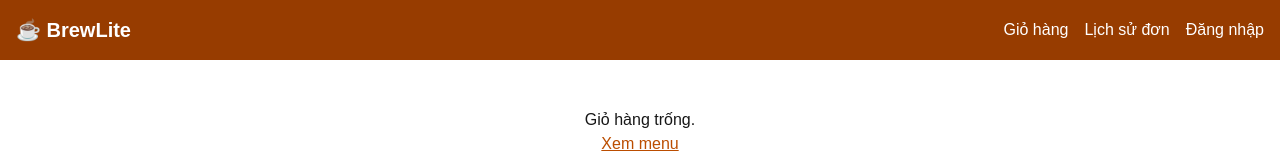
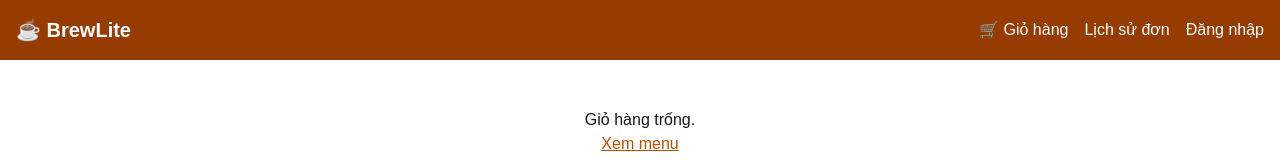
Before and after one commit to chigiabao/brewlite, a Next.js app in the folder frontend/: page /cart in a window 1280 px wide. Shown: the top 160 px of the page. Built offline with nearby package versions, Linux system fonts and the light colour scheme.

Commit message:
feat(cart): [S2][C-02] implement CartLink header badge and cart page quantity bounds

```diff
--- a/frontend/app/cart/page.tsx
+++ b/frontend/app/cart/page.tsx
@@ -43,19 +43,29 @@ export default function CartPage() {
               </div>
               <div className="flex items-center gap-2">
                 <button
+                  type="button"
                   onClick={() => setQty(k, item.qty - 1)}
-                  className="w-8 h-8 border rounded"
+                  disabled={item.qty <= 1}
+                  className="w-8 h-8 border rounded disabled:opacity-40 disabled:cursor-not-allowed hover:bg-gray-100 font-medium"
+                  aria-label="Giảm số lượng"
                 >
                   −
                 </button>
-                <span>{item.qty}</span>
+                <span className="w-6 text-center font-medium">{item.qty}</span>
                 <button
+                  type="button"
                   onClick={() => setQty(k, item.qty + 1)}
-                  className="w-8 h-8 border rounded"
+                  disabled={item.qty >= 99}
+                  className="w-8 h-8 border rounded disabled:opacity-40 disabled:cursor-not-allowed hover:bg-gray-100 font-medium"
+                  aria-label="Tăng số lượng"
                 >
                   +
                 </button>
-                <button onClick={() => remove(k)} className="text-red-500 ml-2">
+                <button
+                  type="button"
+                  onClick={() => remove(k)}
+                  className="text-red-500 ml-2 hover:underline text-sm font-medium"
+                >
                   Xóa
                 </button>
               </div>
--- a/frontend/app/layout.tsx
+++ b/frontend/app/layout.tsx
@@ -4,12 +4,13 @@ import { Suspense } from 'react';
 import './globals.css';
 import Providers from './providers';
 
+import { CartLink } from '@/components/cart-link';
+
 export const metadata: Metadata = {
   title: 'BrewLite',
   description: 'Đặt cà phê không dùng tiền mặt',
 };
 
-// TODO(C – Task 5): thêm badge số lượng giỏ hàng lên header (lấy từ useCart).
 export default function RootLayout({ children }: { children: React.ReactNode }) {
   return (
     <html lang="vi">
@@ -19,10 +20,8 @@ export default function RootLayout({ children }: { children: React.ReactNode })
             <Link href="/" className="text-xl font-bold">
               ☕ BrewLite
             </Link>
-            <nav className="flex gap-4">
-              <Link href="/cart" className="hover:underline">
-                Giỏ hàng
-              </Link>
+            <nav className="flex gap-4 items-center">
+              <CartLink />
               <Link href="/orders" className="hover:underline">
                 Lịch sử đơn
               </Link>
--- /dev/null
+++ b/frontend/components/cart-link.tsx
@@ -0,0 +1,34 @@
+'use client';
+
+import Link from 'next/link';
+import { useSyncExternalStore } from 'react';
+import { useCart } from '@/store/cart';
+
+const emptySubscribe = () => () => {};
+
+export function CartLink() {
+  const isMounted = useSyncExternalStore(
+    emptySubscribe,
+    () => true,
+    () => false,
+  );
+  const count = useCart((s) => s.count());
+
+  return (
+    <Link
+      href="/cart"
+      className="hover:underline flex items-center gap-1.5"
+      id="cart-header-link"
+    >
+      <span>🛒 Giỏ hàng</span>
+      {isMounted && count > 0 && (
+        <span
+          className="bg-amber-600 text-white text-xs font-bold px-2 py-0.5 rounded-full"
+          id="cart-badge-count"
+        >
+          {count}
+        </span>
+      )}
+    </Link>
+  );
+}
```
